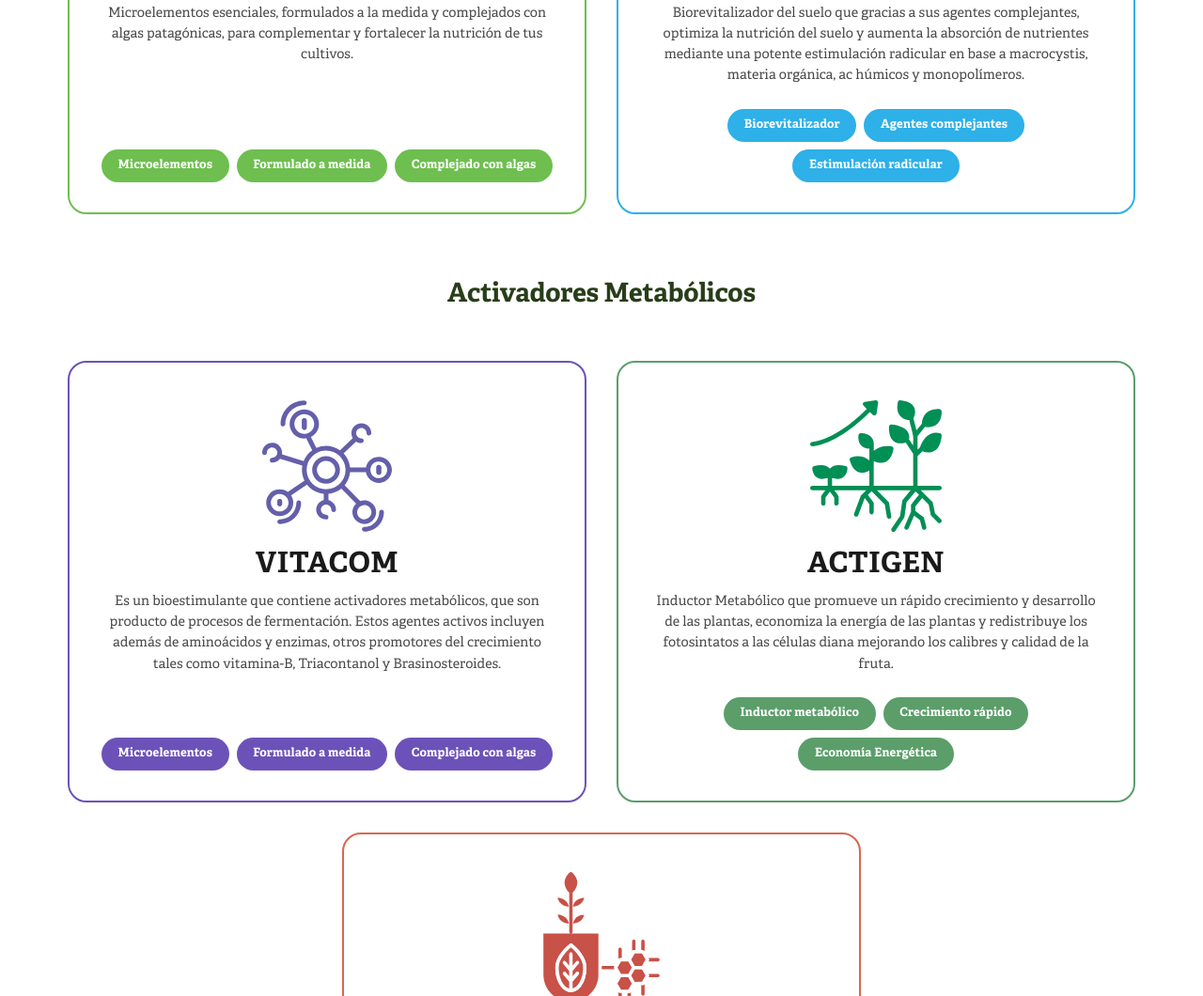
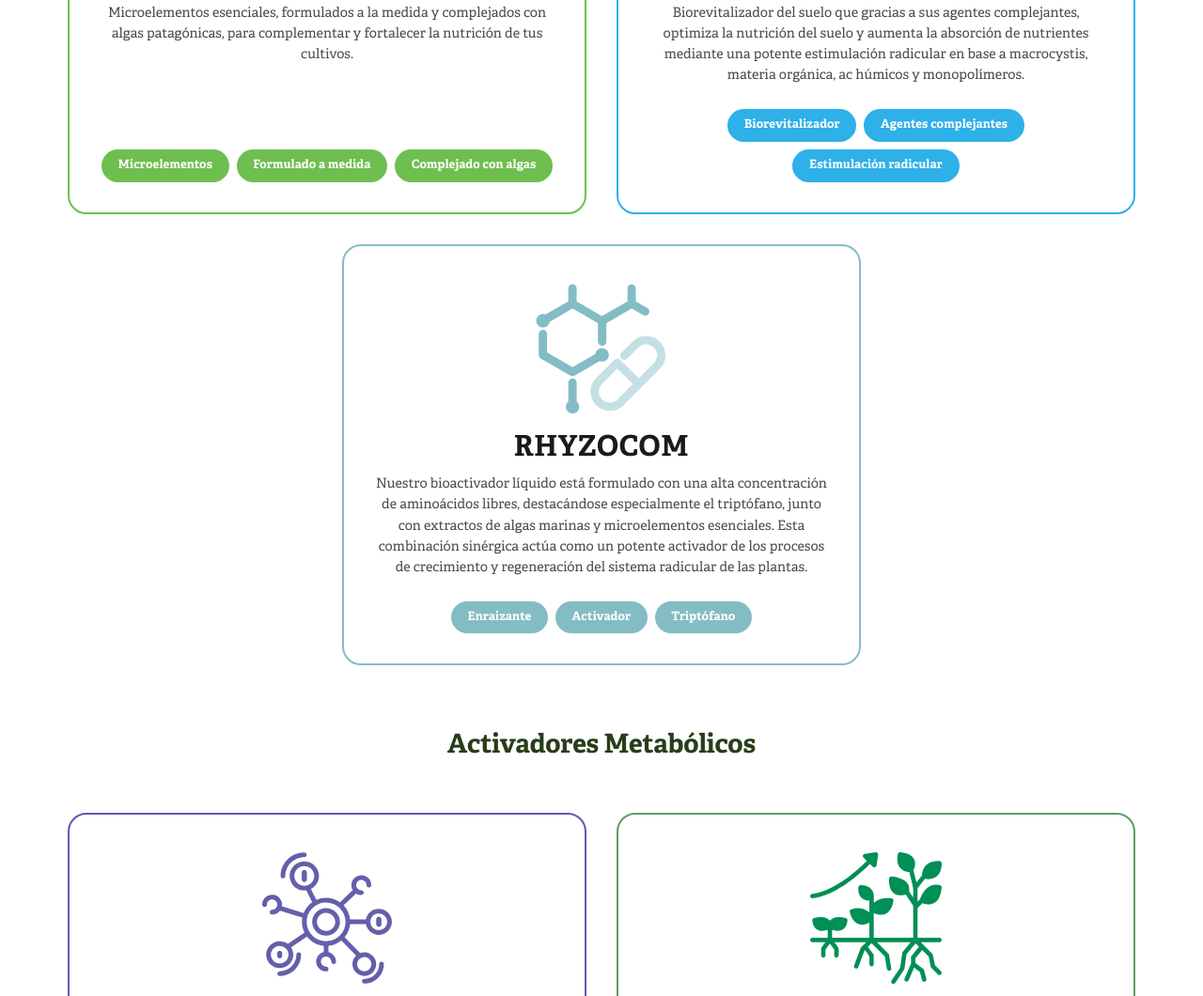
Before and after one commit to daniel123gt/lp-sumaq, an Astro site: page /productos in a window 1280 px wide. Shown: the part 1257-2317 px from the top of the page at 94% size. Built offline with nearby package versions, Linux system fonts and the light colour scheme; Astro itself is replaced by a stand-in of ours.

Commit message:
Fix changes news 4 observaciones

```diff
--- a/src/components/Products.astro
+++ b/src/components/Products.astro
@@ -80,6 +80,21 @@
 					<span class="feature-tag-v2">Biorevitalizador</span>
 					<span class="feature-tag-v2">Agentes complejantes</span>
 					<span class="feature-tag-v2">Estimulación radicular</span>
+				</div>
+			</article>
+
+			<article class="product-card-v2 product-card-v2--rhyzocom">
+				<div class="product-card-v2-image">
+					<img src="/newProducts/RHYZOCOM.svg" alt="RHYZOCOM" loading="lazy" />
+				</div>
+				<h3 class="product-card-v2-title">RHYZOCOM</h3>
+				<p class="product-card-v2-description">
+					Nuestro bioactivador líquido está formulado con una alta concentración de aminoácidos libres, destacándose especialmente el triptófano, junto con extractos de algas marinas y microelementos esenciales. Esta combinación sinérgica actúa como un potente activador de los procesos de crecimiento y regeneración del sistema radicular de las plantas.
+				</p>
+				<div class="product-card-v2-tags">
+					<span class="feature-tag-v2">Enraizante</span>
+					<span class="feature-tag-v2">Activador</span>
+					<span class="feature-tag-v2">Triptófano</span>
 				</div>
 			</article>
 		</div>
@@ -466,6 +481,7 @@
 	.product-card-v2--molistop { --card-border: #c93535; }
 	.product-card-v2--carboplexmix { --card-border: #4a8a3a; }
 	.product-card-v2--carboplexcapro { --card-border: #c44a8a; }
+	.product-card-v2--rhyzocom { --card-border: #84bcc5; }
 
 	.product-card-v2-image {
 		width: 140px;
--- a/src/layouts/BaseLayout.astro
+++ b/src/layouts/BaseLayout.astro
@@ -53,7 +53,7 @@
 
     <link rel="preload" href="/global.css" as="style" onload="this.onload=null;this.rel='stylesheet'" />
     <link rel="preload" href="/logo-horizontal.png" as="image" />
-    <link rel="preload" href="/hero/hero1.jpg" as="image" />
+    <link rel="preload" href="/hero/hero1.webp" as="image" />
 
     <link rel="preload" href="/fonts/Adelle_Reg.otf" as="font" type="font/otf" crossorigin />
     <link rel="preload" href="/fonts/Adelle_Semibold.otf" as="font" type="font/otf" crossorigin />
```
Also changed, not shown: src/components/Hero.astro (+6 -4 lines), public/newProducts/RHYZOCOM.svg (added). Lines whose indentation alone changed are shown as unchanged.
